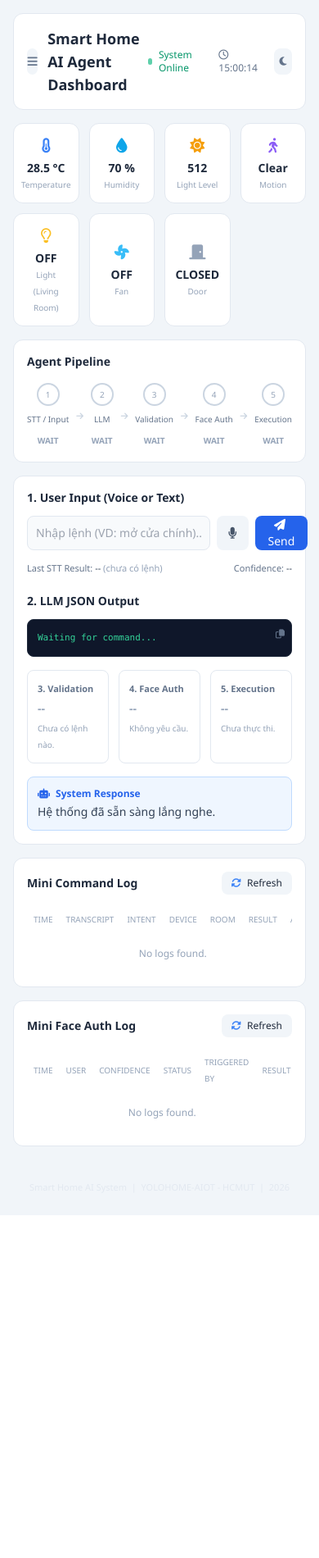
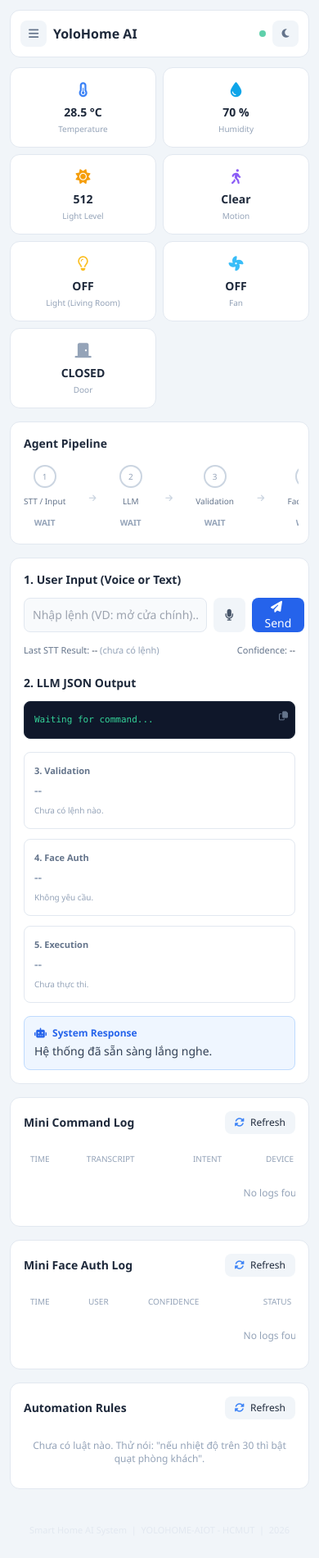
Before and after one commit to CoDa-git19/YoloHome-AIoT, a Flask app: page /console in a window 390 px wide. Shown: the whole page at 82% size. Before the commit the page ends 1482 px from the top, so only its background shows below. Run offline with Flask 3, Linux system fonts and the light colour scheme; data that the repository does not hold is empty; some libraries are stand-ins or nearby versions.

Commit message:
Fix/dashboard: Update the web dashboard for correctly displaying on the mobile

```diff
--- a/web_dashboard/app.py
+++ b/web_dashboard/app.py
@@ -768,6 +768,31 @@ def api_face_log_list():
     })
 
 
+# =============================================================================
+# API: Automation Rules (Observer + RuleService)
+#
+# Rule được TẠO bằng giọng nói/văn bản ("nếu nhiệt độ trên 30 thì bật quạt
+# phòng khách") và chạy ngầm qua RuleObserver. Không có phần này thì người dùng
+# tạo được rule mà không xem hay tắt được nó - vòng đời rule bị hở một nửa.
+# =============================================================================
+
+@app.route('/api/rules')
+def api_rules_list():
+    rules = orchestrator.rule_service.get_active_rules()
+
+    return jsonify({
+        "rows": rules,
+        "total": len(rules),
+        "hysteresis": settings.RULE_HYSTERESIS,
+    })
+
+
+@app.route('/api/rules/<int:rule_id>/deactivate', methods=['POST'])
+def api_rules_deactivate(rule_id: int):
+    orchestrator.rule_service.deactivate_rule(rule_id)
+    return jsonify({"ok": True, "rule_id": rule_id})
+
+
 if __name__ == '__main__':
     import os
 
--- a/web_dashboard/templates/agent_console.html
+++ b/web_dashboard/templates/agent_console.html
@@ -6,7 +6,7 @@
     <div class="w-full lg:w-1/2 flex flex-col gap-4">
 
         <!-- 2.1 Top Metrics Bar -->
-        <div class="grid grid-cols-4 gap-3">
+        <div class="grid grid-cols-2 sm:grid-cols-3 lg:grid-cols-4 gap-2 sm:gap-3">
             <div class="bg-white dark:bg-slate-900 border border-slate-200 dark:border-slate-800 rounded-xl p-3 flex flex-col items-center justify-center text-center">
                 <i class="fas fa-thermometer-half text-blue-500 text-lg mb-1"></i>
                 <span id="tm-temp" class="text-sm font-bold text-slate-800 dark:text-white">-- °C</span>
@@ -47,7 +47,8 @@
         <!-- 2.2 Agent Pipeline Tracker -->
         <div class="bg-white dark:bg-slate-900 border border-slate-200 dark:border-slate-800 rounded-xl p-4">
             <h3 class="font-semibold mb-4 text-slate-800 dark:text-white text-sm">Agent Pipeline</h3>
-            <div class="flex justify-between items-center text-[10px] font-medium text-slate-400" id="pipeline-tracker">
+            <div class="overflow-x-auto custom-scrollbar -mx-1 px-1">
+            <div class="flex justify-between items-center gap-2 text-[10px] font-medium text-slate-400 min-w-[480px]" id="pipeline-tracker">
                 <div class="flex flex-col items-center gap-1.5" data-step="stt">
                     <div class="step-circle w-7 h-7 rounded-full border-2 border-slate-300 dark:border-slate-700 flex items-center justify-center text-slate-400">1</div>
                     <span class="text-slate-500 dark:text-slate-400">STT / Input</span>
@@ -77,6 +78,7 @@
                     <span class="text-slate-500 dark:text-slate-400">Execution</span>
                     <span class="step-label font-semibold text-slate-400">WAIT</span>
                 </div>
+            </div>
             </div>
         </div>
 
@@ -108,7 +110,7 @@
             </div>
 
             <!-- 3,4,5 Result Cards -->
-            <div class="grid grid-cols-3 gap-3 mt-1">
+            <div class="grid grid-cols-1 sm:grid-cols-3 gap-3 mt-1">
                 <div class="border border-slate-200 dark:border-slate-800 rounded-lg p-3">
                     <p class="text-[11px] font-semibold text-slate-500 dark:text-slate-400 mb-1">3. Validation</p>
                     <p id="validation-status" class="text-sm font-bold text-slate-400">--</p>
@@ -143,7 +145,7 @@
                 </button>
             </div>
             <div class="overflow-x-auto custom-scrollbar">
-                <table class="w-full text-left border-collapse">
+                <table class="w-full text-left border-collapse min-w-[620px]">
                     <thead class="text-[10px] text-slate-400 uppercase">
                         <tr>
                             <th class="p-2 font-medium">Time</th>
@@ -170,7 +172,7 @@
                 </button>
             </div>
             <div class="overflow-x-auto custom-scrollbar">
-                <table class="w-full text-left border-collapse">
+                <table class="w-full text-left border-collapse min-w-[620px]">
                     <thead class="text-[10px] text-slate-400 uppercase">
                         <tr>
                             <th class="p-2 font-medium">Time</th>
@@ -185,6 +187,22 @@
                         <tr><td colspan="6" class="p-4 text-center text-slate-400">Loading...</td></tr>
                     </tbody>
                 </table>
+            </div>
+        </div>
+
+        <!-- Automation Rules: đóng vòng đời rule (tạo bằng giọng nói -> xem -> tắt) -->
+        <div class="bg-white dark:bg-slate-900 border border-slate-200 dark:border-slate-800 rounded-xl p-4 flex flex-col">
+            <div class="flex justify-between items-center mb-3">
+                <h3 class="font-semibold text-slate-800 dark:text-white text-sm">
+                    Automation Rules
+                    <span id="rules-count" class="ml-1 text-[10px] font-normal text-slate-400"></span>
+                </h3>
+                <button onclick="fetchRules()" class="text-xs bg-slate-100 dark:bg-slate-800 hover:bg-slate-200 dark:hover:bg-slate-700 px-3 py-1.5 rounded-lg transition">
+                    <i class="fas fa-sync-alt mr-1 text-blue-500"></i> Refresh
+                </button>
+            </div>
+            <div id="rules-body" class="flex flex-col gap-2 text-xs">
+                <p class="text-slate-400 text-center py-3">Loading...</p>
             </div>
         </div>
     </div>
@@ -286,6 +304,8 @@
 
         fetchMiniCommandLogs();
         fetchMiniFaceLogs();
+        // Lệnh vừa gửi có thể là create_rule -> làm mới luôn danh sách luật.
+        fetchRules();
     }
 
     function startProcessing(label) {
@@ -483,7 +503,64 @@
         }
     }
 
+    const SENSOR_LABEL = {
+        temperature: 'Nhiệt độ', humidity: 'Độ ẩm',
+        light: 'Ánh sáng', motion: 'Chuyển động',
+    };
+    const ACTION_LABEL = { turn_on: 'bật', turn_off: 'tắt', open: 'mở', close: 'đóng' };
+
+    async function fetchRules() {
+        const box = document.getElementById('rules-body');
+        try {
+            const res = await fetch('/api/rules');
+            const data = await res.json();
+
+            document.getElementById('rules-count').textContent =
+                data.total ? `(${data.total} đang bật)` : '';
+
+            if (!data.rows.length) {
+                box.innerHTML = `<p class="text-slate-400 text-center py-3">
+                    Chưa có luật nào. Thử nói: "nếu nhiệt độ trên 30 thì bật quạt phòng khách".
+                </p>`;
+                return;
+            }
+
+            box.innerHTML = data.rows.map(r => {
+                const sensor = SENSOR_LABEL[r.sensor] || r.sensor;
+                const action = ACTION_LABEL[r.action] || r.action;
+                // last_state=1: điều kiện ĐANG đúng, rule đã kích hoạt và chờ
+                // giá trị rơi khỏi ngưỡng (hysteresis) mới nạp lại.
+                const armed = r.last_state
+                    ? '<span class="text-amber-500" title="Điều kiện đang đúng, chờ nạp lại">● đã kích hoạt</span>'
+                    : '<span class="text-emerald-500" title="Sẵn sàng kích hoạt">● sẵn sàng</span>';
+                return `
+                <div class="flex justify-between items-center gap-2 border border-slate-100 dark:border-slate-800 rounded-lg px-3 py-2">
+                    <div class="min-w-0">
+                        <p class="text-slate-700 dark:text-slate-200 truncate">
+                            Nếu <b>${Dash.escapeHtml(sensor)} ${Dash.escapeHtml(r.operator)} ${r.value}</b>
+                            thì <b>${Dash.escapeHtml(action)} ${Dash.escapeHtml(r.device)}</b>
+                            (${Dash.escapeHtml(r.room)})
+                        </p>
+                        <p class="text-[10px] text-slate-400 mt-0.5">#${r.id} · ${armed}</p>
+                    </div>
+                    <button onclick="deactivateRule(${r.id})" title="Tắt luật này"
+                            class="shrink-0 text-rose-500 hover:bg-rose-500/10 w-7 h-7 rounded-lg transition">
+                        <i class="fas fa-trash-can text-[11px]"></i>
+                    </button>
+                </div>`;
+            }).join('');
+        } catch (e) {
+            box.innerHTML = `<p class="text-rose-400 text-center py-3">Không tải được danh sách luật.</p>`;
+        }
+    }
+
+    async function deactivateRule(id) {
+        await fetch(`/api/rules/${id}/deactivate`, { method: 'POST' });
+        fetchRules();
+    }
+
     fetchMiniCommandLogs();
     fetchMiniFaceLogs();
+    fetchRules();
 </script>
 {% endblock %}
--- a/web_dashboard/templates/base.html
+++ b/web_dashboard/templates/base.html
@@ -181,21 +181,24 @@
     <!-- Trang cuộn lên/xuống bình thường, không gò trong khung cố định -->
     <main class="flex-1 flex flex-col min-w-0">
         <!-- Header (dính trên đầu khi cuộn) -->
-        <div class="sticky top-0 z-20 bg-slate-100 dark:bg-slate-950 px-4 pt-4 pb-4">
-            <div class="bg-white dark:bg-slate-900 border border-slate-200 dark:border-slate-800 rounded-xl p-4 flex justify-between items-center">
-                <div class="flex items-center gap-3">
+        <div class="sticky top-0 z-20 bg-slate-100 dark:bg-slate-950 px-3 sm:px-4 pt-3 sm:pt-4 pb-3 sm:pb-4">
+            <div class="bg-white dark:bg-slate-900 border border-slate-200 dark:border-slate-800 rounded-xl p-3 sm:p-4 flex justify-between items-center gap-2">
+                <div class="flex items-center gap-2 sm:gap-3 min-w-0">
                     <button id="sidebar-toggle" title="Đóng/mở sidebar"
                             class="w-8 h-8 rounded-lg flex items-center justify-center bg-slate-100 dark:bg-slate-800 text-slate-500 dark:text-slate-300 hover:bg-slate-200 dark:hover:bg-slate-700 transition">
                         <i class="fas fa-bars"></i>
                     </button>
-                    <h2 class="text-lg font-semibold text-slate-800 dark:text-white">Smart Home AI Agent Dashboard</h2>
+                    <h2 class="text-base sm:text-lg font-semibold text-slate-800 dark:text-white truncate">
+                        <span class="sm:hidden">YoloHome AI</span>
+                        <span class="hidden sm:inline">Smart Home AI Agent Dashboard</span>
+                    </h2>
                 </div>
-                <div class="flex gap-5 items-center text-xs">
+                <div class="flex gap-2 sm:gap-5 items-center text-xs shrink-0">
                     <div class="flex items-center gap-2">
                         <div class="w-2 h-2 rounded-full bg-emerald-500 animate-pulse"></div>
-                        <span class="text-emerald-600 dark:text-emerald-400 font-medium">System Online</span>
+                        <span class="hidden md:inline text-emerald-600 dark:text-emerald-400 font-medium">System Online</span>
                     </div>
-                    <div class="text-slate-500 dark:text-slate-400">
+                    <div class="hidden sm:block text-slate-500 dark:text-slate-400">
                         <i class="far fa-clock mr-1"></i> <span id="clock">--:--:--</span>
                     </div>
                     <button id="theme-toggle" title="Toggle light/dark mode"
@@ -206,7 +209,7 @@
             </div>
         </div>
 
-        <div class="px-4 flex flex-col gap-4">
+        <div class="px-3 sm:px-4 flex flex-col gap-4">
             {% block content %}{% endblock %}
         </div>
 
```
Also changed, not shown: web_dashboard/templates/command_log.html (+11 -11 lines), web_dashboard/templates/face_auth_log.html (+11 -11 lines).
